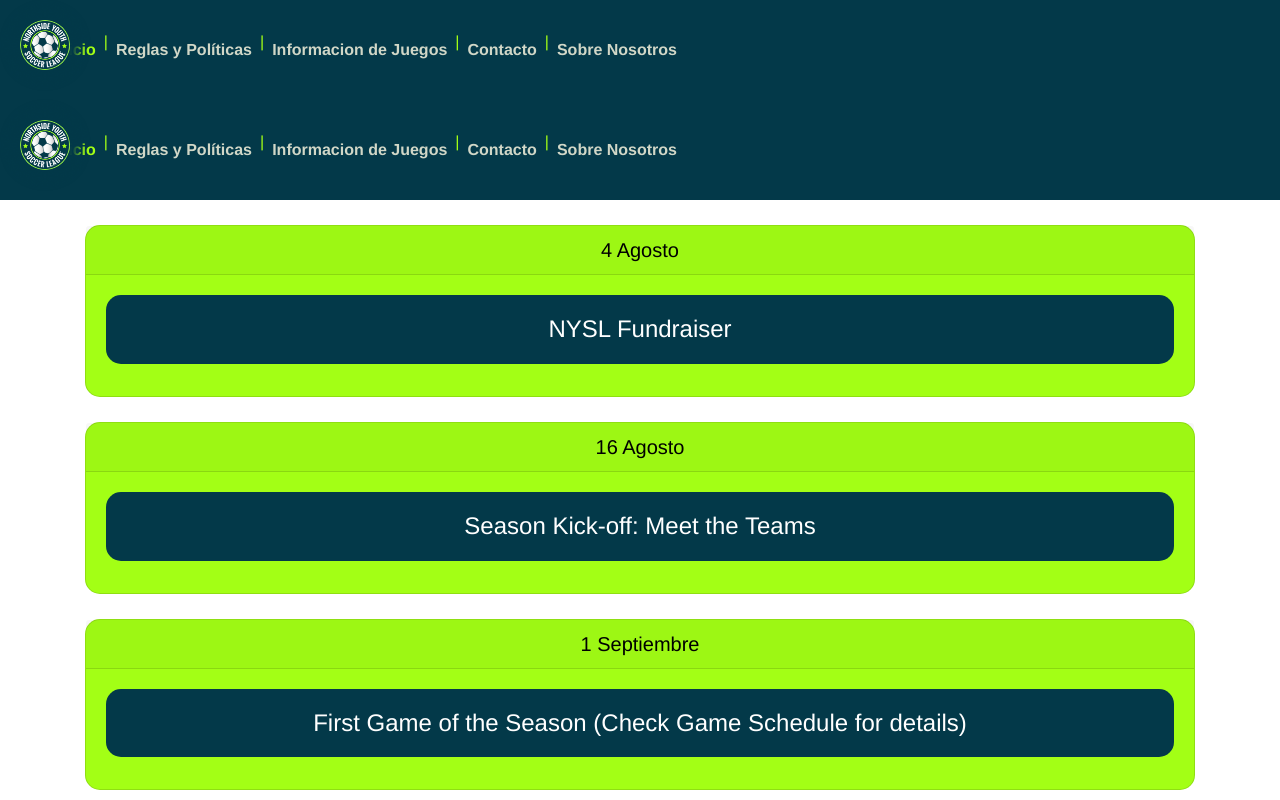
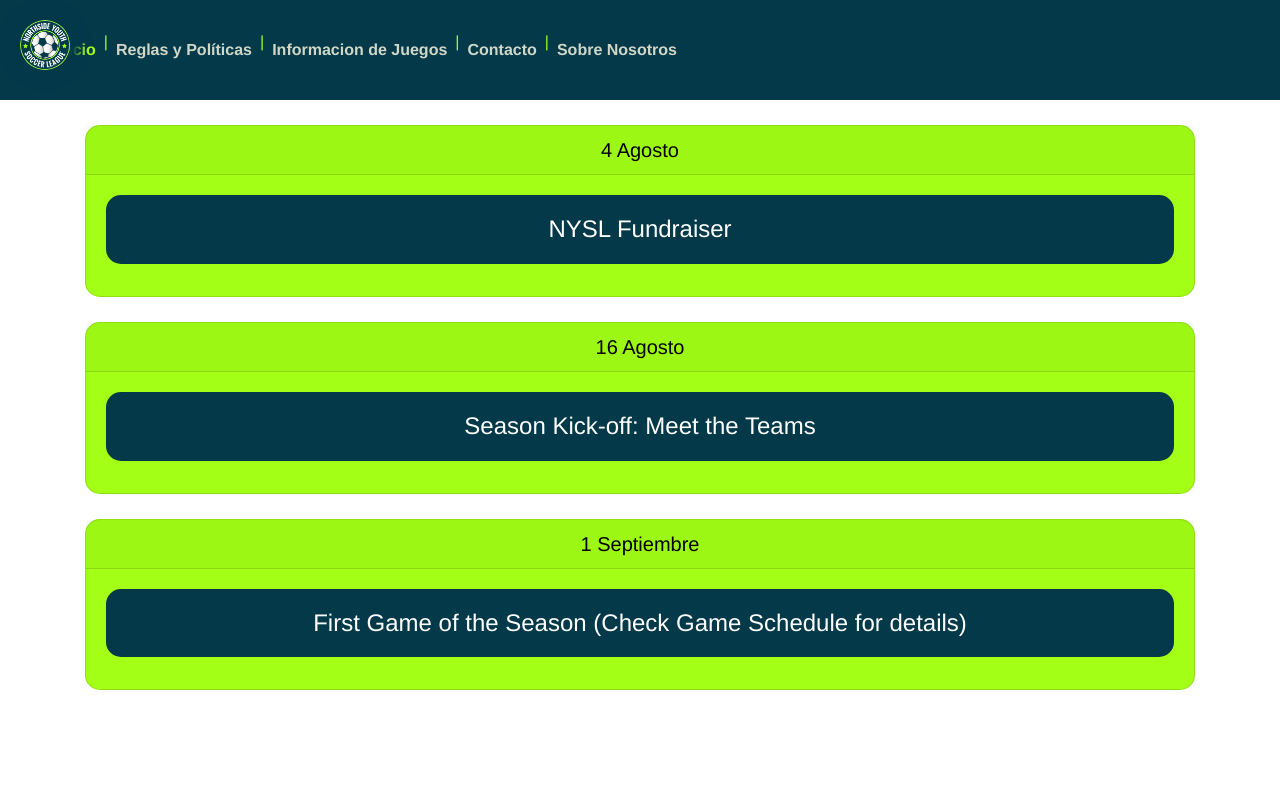
Before and after one commit to DavidTorcates/prueba-2, a Vue app: page /Home in a window 1280 px wide. Built offline with nearby package versions, Linux system fonts and the light colour scheme.

Commit message:
remove navbar from views

```diff
--- a/src/views/About.vue
+++ b/src/views/About.vue
@@ -1,14 +1,11 @@
 <template>
-  <Navbar />
   <Imagen texto = "The Northside Youth Soccer League aspires to develop strong, well-rounded, and mindful athletes through the building of character, self-discipline, and leadership."/>
 </template>
 <script>
-import Navbar from "@/components/Navbar.vue";
 import Imagen from "@/components/Imagen.vue";
 export default {
   name: "About",
   components: {
-    Navbar,
     Imagen
   },
 };
--- a/src/views/Home.vue
+++ b/src/views/Home.vue
@@ -1,18 +1,14 @@
 <template>
-    <Navbar />
     <Card fecha = "4 Agosto" cuerpo= "NYSL Fundraiser" />
     <Card fecha = "16 Agosto" cuerpo= "Season Kick-off: Meet the Teams" />
     <Card fecha = "1 Septiembre" cuerpo= "First Game of the Season (Check Game Schedule for details)" />
   <router-view />
 </template>
-
 <script>
-import Navbar from "@/components/Navbar.vue";
 import Card from "@/components/Card.vue";
 export default {
   name: "Home",
   components: {
-    Navbar,
     Card
   },
 };
```
